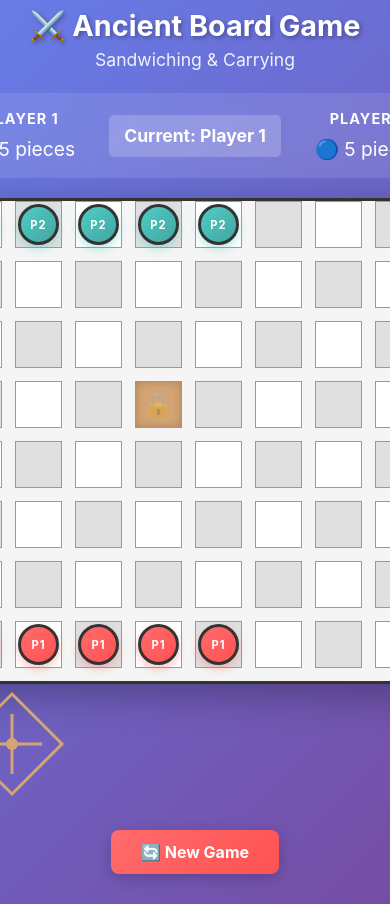
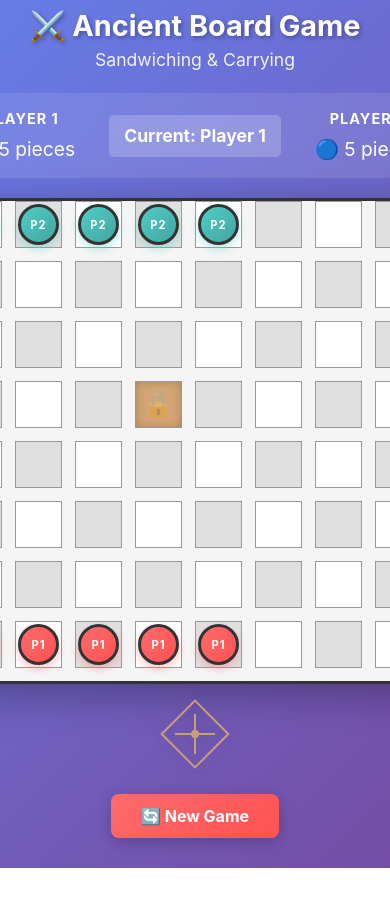
Before and after one commit to HongliuZheng/ancient-board-game, a React (Vite) app: page / in a window 390 px wide. Shown: the top 904 px of the page. After the commit the page ends 868 px from the top, so only its background shows below. Built offline with nearby package versions, Linux system fonts and the light colour scheme.

Commit message:
Update styles to display diamond symbol next to board

```diff
--- a/src/components/GameBoard.css
+++ b/src/components/GameBoard.css
@@ -76,6 +76,12 @@
   margin-bottom: 20px;
 }
 
+.board-container {
+  display: flex;
+  align-items: center;
+  gap: 30px;
+}
+
 .game-board {
   display: inline-grid;
   grid-template-columns: repeat(8, 1fr);
@@ -84,6 +90,21 @@
   border-radius: 8px;
   box-shadow: 0 10px 40px rgba(0, 0, 0, 0.3);
   background: #f5f5f5;
+}
+
+.latrine-symbol {
+  filter: drop-shadow(0 4px 8px rgba(0, 0, 0, 0.2));
+  animation: latrine-pulse 2s ease-in-out infinite;
+  flex-shrink: 0;
+}
+
+@keyframes latrine-pulse {
+  0%, 100% {
+    opacity: 0.8;
+  }
+  50% {
+    opacity: 1;
+  }
 }
 
 .board-row {
@@ -243,6 +264,18 @@
   font-weight: bold;
 }
 
+@media (max-width: 1024px) {
+  .board-container {
+    flex-direction: column;
+    gap: 15px;
+  }
+
+  .latrine-symbol {
+    width: 100px;
+    height: 100px;
+  }
+}
+
 @media (max-width: 768px) {
   .game-container {
     padding: 10px;
@@ -256,6 +289,10 @@
     max-width: 100%;
   }
 
+  .board-container {
+    gap: 10px;
+  }
+
   .board-cell {
     width: 45px !important;
     height: 45px !important;
@@ -266,4 +303,9 @@
     height: 35px;
     font-size: 0.7em;
   }
+
+  .latrine-symbol {
+    width: 80px;
+    height: 80px;
+  }
 }
```
